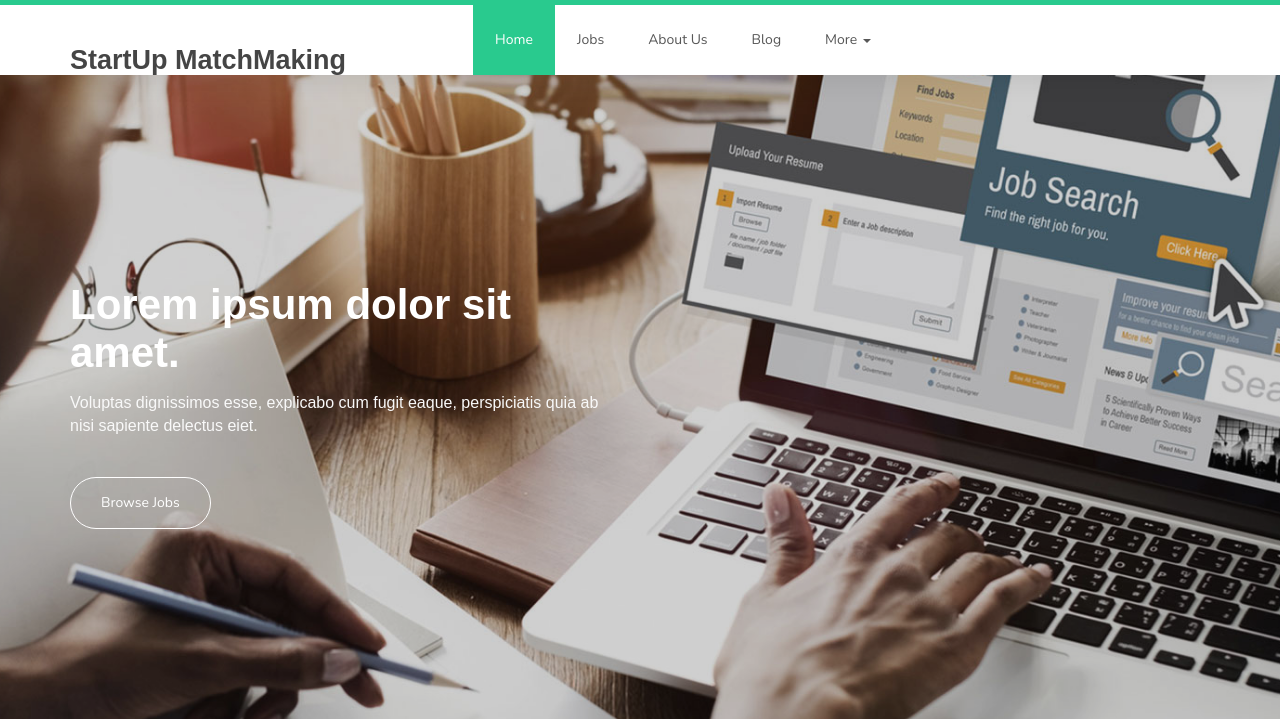
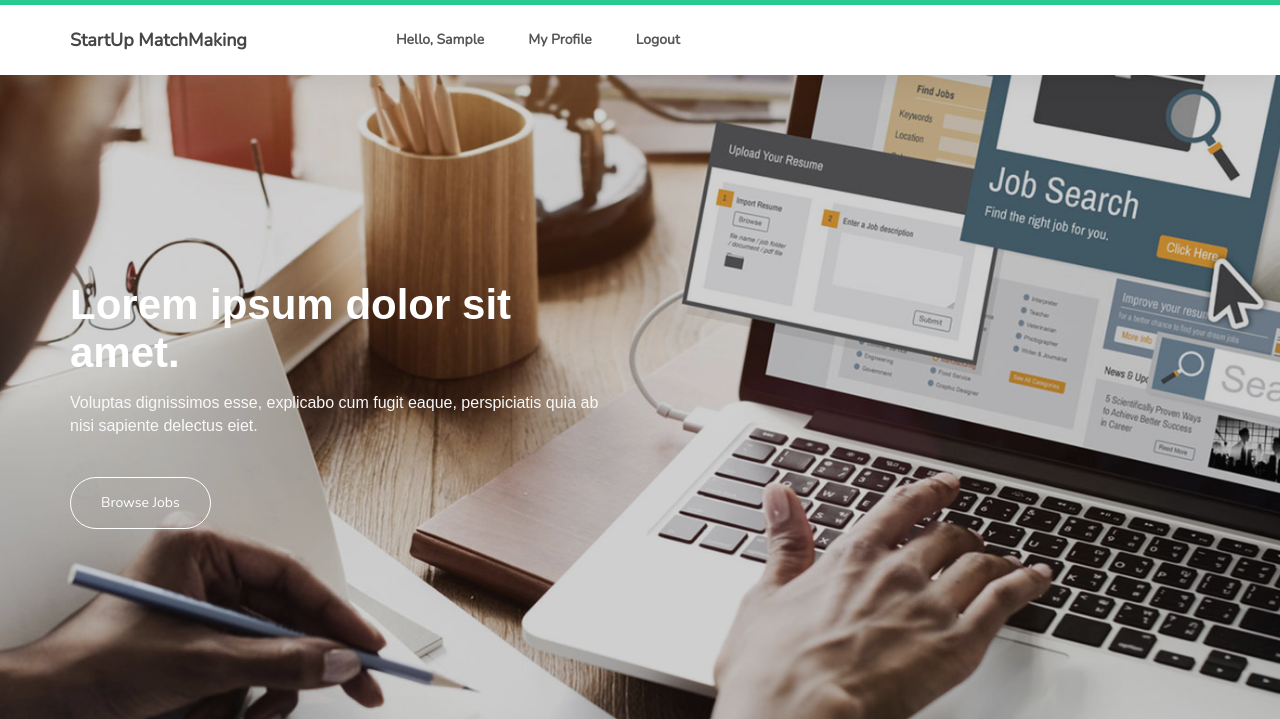
Before and after one commit to Amisha2001/startupmachmaking, a Django app: page / in a window 1280 px wide; the page is wider, and only the part inside the window is pictured. Shown: the top 719 px of that part. Run offline with Django 3.2, Linux system fonts and the light colour scheme; the visitor is signed in with stand-in values (Sample User, id 1); some libraries are stand-ins or nearby versions; some web fonts are replaced.

Commit message:
profile page setup

```diff
--- a/templates/landingpage.html
+++ b/templates/landingpage.html
@@ -45,32 +45,28 @@
                     </button>
 
                     <!-- lOGO TEXT HERE -->
-                    <a href="#" class="navbar-brand"><h3>StartUp MatchMaking</h3></a>
+                    <a href="#" class="navbar-brand">StartUp MatchMaking</a>
                </div>
 
                <!-- MENU LINKS -->
-                {% if request.user.is_authenticated %}
+
+
                <div class="collapse navbar-collapse">
                     <ul class="nav navbar-nav navbar-nav-first">
-                         <li class="active"><a href="index.html">Home</a></li>
-                         <li><a href="job-listing.html">Jobs</a></li>
-                         <li><a href="about-us.html">About Us</a></li>
-                         <li><a href="blog-posts.html">Blog</a></li>
-                         <li class="dropdown">
-                              <a href="#" class="dropdown-toggle" data-toggle="dropdown" role="button" aria-haspopup="true" aria-expanded="false">More <span class="caret"></span></a>
 
-                              <ul class="dropdown-menu">
-                                   <li><a class="dropdown-item" href="{% url 'account' %}">My Profile</a></li>
-                                   <li><a class="dropdown-item" href="{% url 'logout' %}">Logout</a></li>
-                                   {% comment %} <li><a href="terms.html">Terms</a></li> {% endcomment %}
-                              </ul>
-                         </li>
-                         {% comment %} <li><a href="contact.html">Contact Us</a></li> {% endcomment %}
+                       {% if request.user.is_authenticated %}
+                         {% comment %} <li class="active">Hello, {{request.user.first_name}}</li> {% endcomment %}
+                         <li><a><b>Hello, {{request.user.first_name}}</b></a></li>
+                         <li><a href="{% url 'profile' %}"><b>My Profile</b></a></li>
+                         <li><a href="{% url 'logout' %}"><b>Logout</b></a></li>
+
+                       {% else %}
+                        <li><a href="{% url 'login' %}" role="button"><b>Login</b></a></li>
+                        <li><a href="{% url 'signup' %}" role="button"><b>Signup</b></a></li>
+                       {% endif %}
+
                     </ul>
-                     {% else %}
-                     <a class="btn btn-primary mx-2" style="margin-right:1rem;" href="{% url 'login' %}" role="button">Login</a>
-                    <a class="btn btn-primary"  style="margin-right:1rem;" href="{% url 'signup' %}" role="button">Signup</a>
-                    {% endif %}
+
                </div>
 
           </div>
--- a/user/urls.py
+++ b/user/urls.py
@@ -1,10 +1,10 @@
 from django.urls import path
-from .views import usrlogin, usrlogout, account, signup, jobsapplied
+from .views import usrlogin, usrlogout, account, signup, profile
 
 urlpatterns = [
     path('', account, name="account"),
     path('login', usrlogin, name="login"),
     path('logout', usrlogout, name="logout"),
     path('signup', signup, name="signup"),
-    path('jobsapplied', jobsapplied, name="jobsapplied")
+    path('profile', profile, name="profile" )
 ]
```
Also changed, not shown: templates/base.html (+4 -5 lines), user/templates/user/jobsapplied.html (deleted, +0 -9 lines), user/templates/user/profile.html (added, +16 -0 lines), user/views.py (+16 -3 lines).
